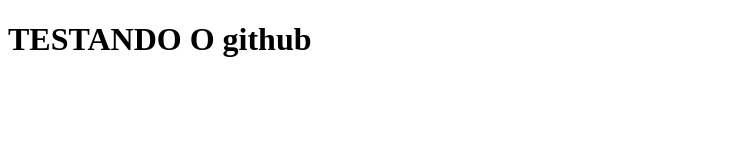
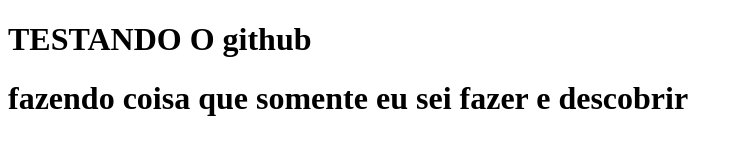
Before and after one commit to PedroDongala/githubconexao, a plain HTML site: page index.html in a window 1280 px wide. Shown: the whole page, without its empty margins (0-743 px from the left). Drawn offline with Linux system fonts and the light colour scheme.

Commit message:
fiz alteração

```diff
--- a/index.html
+++ b/index.html
@@ -7,5 +7,6 @@
 </head>
 <body>
     <h1>TESTANDO O github</h1>
+    <H1>fazendo coisa que somente eu sei fazer e descobrir</H1>
 </body>
 </html>
```
